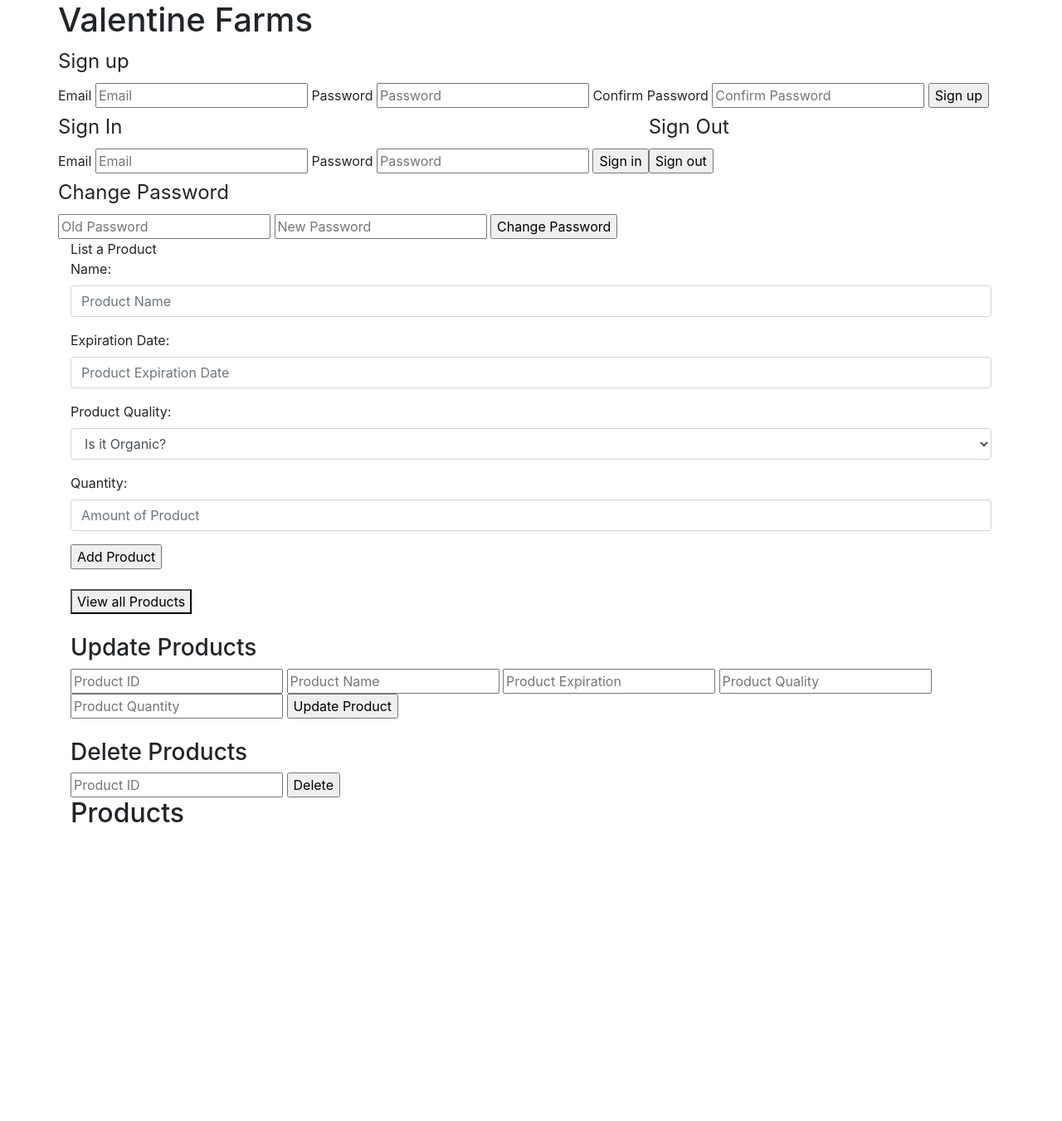
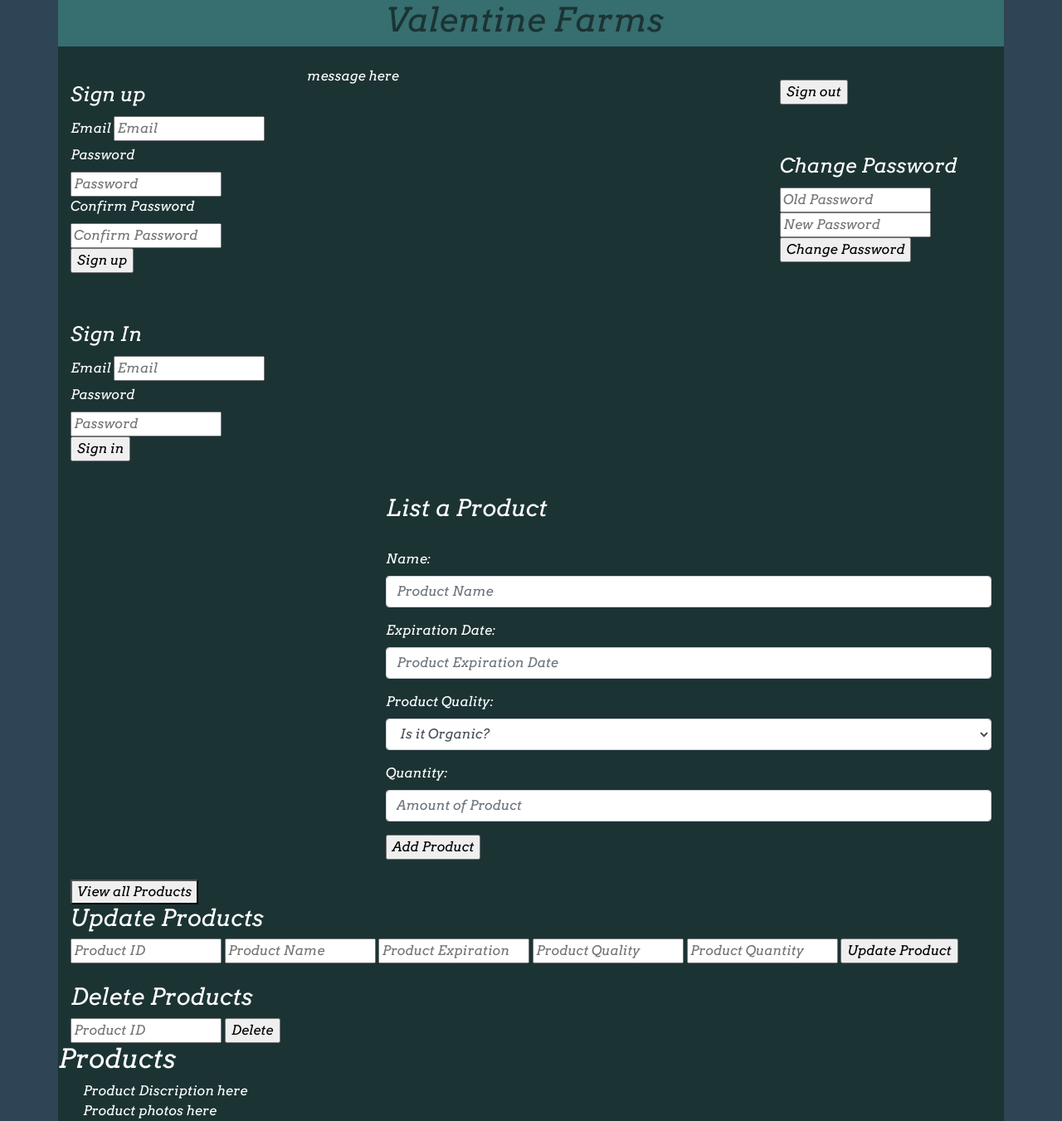
Before and after one commit to Shurukian/Valentine-Farms-client, a website built with webpack: page index.html in a window 1280 px wide. Shown: the whole page at 83% size. Before the commit the page ends 1008 px from the top, so only its background shows below. Built offline with nearby package versions, Linux system fonts and the light colour scheme.

Commit message:
Styling edits
Began making styling edits with bootstrap.
Organized the page into rows and columns, preparing for adding modals
and buttons.

Unknown edit made to api.js

```diff
--- a/assets/scripts/products/api.js
+++ b/assets/scripts/products/api.js
@@ -38,6 +38,7 @@ const updateProducts = formData => {
   })
 }
 
+// Destroy an existing product
 const deleteProducts = formData => {
   return $.ajax({
     url: config.apiUrl + '/products/' + formData.product.id,
--- a/assets/styles/index.scss
+++ b/assets/styles/index.scss
@@ -1 +1,15 @@
 @import '~bootstrap/scss/bootstrap';
+
+body {
+  font-family: 'Arvo', serif;
+  background-color: #2F4454;
+  color: white;
+}
+
+.container {
+  background-color: #1C3334;
+}
+.header-container {
+  background-color: #376E6F;
+  color: #1C3334;
+}
--- a/index.html
+++ b/index.html
@@ -1,8 +1,9 @@
 <!DOCTYPE html>
 <html>
     <head>
-      <title>Example</title>
+      <title>Valentine Farms</title>
       <meta name="viewport" content="width=device-width, initial-scale=1">
+      <link href="https://fonts.googleapis.com/css2?family=Arvo:ital@1&display=swap" rel="stylesheet">
 
       <!-- Do not add `link` tags-->
       <link rel="shortcut icon" type="image/x-icon" href="favicon.ico">
@@ -13,9 +14,16 @@
     </head>
     <body>
       <header class="container">
-        <section class="row">
+        <div class="row header-container">
+          <div class="col-md-4"></div>
+            <div class="col-md-4">
               <h1>Valentine Farms</h1>
+            </div>
+          <div class="col-md-4"></div>
+        </div>
           <br>
+        <div class="row">
+          <div class="col-md-3">
             <p>
               <form id="sign-up-form">
                <legend>Sign up</legend>
@@ -39,10 +47,11 @@
                   <input type="submit" value="Sign in" />
               </form>
             </p>
-            <br>
+          </div>
+          <div class="col-md-6 message">message here</div>
+          <div class="col-md-3">
             <p>
               <form id="sign-out-form">
-                <legend>Sign Out</legend>
                 <input type="submit" value="Sign out" />
               </form>
             </p>
@@ -55,31 +64,29 @@
                 <input type="submit" value="Change Password" />
               </form>
             </p>
-          </section>
-          <div>List a Product</div>
-
-          <section>
+          </div>
+        </div>
+        <br>
+        <div class="row">
+            <!-- <section> -->
+            <div class="col-md-4"></div>
+              <div class="col-md-8">
+                <h3>List a Product</h3>
+                <br>
                 <form id="create-form-group">
                     <!-- this is a text box for the name of the product to be listed -->
                   <div class="form-group">
                     <label for="name">Name:</label>
                     <input type="text" name="product[name]"class="form-control" id="product-name" placeholder="Product Name">
                   </div>
-                <!-- this is a drop down for the expiration date for the product -->
-                <!-- https://mdbootstrap.com/docs/jquery/forms/date-picker/ -->
-                <!-- <div id="date-picker-example" class="md-form md-outline input-with-post-icon datepicker">
-                <input placeholder="Select date" type="text" id="example" class="form-control">
-                <label for="example">Try me...</label>
-                <i class="fas fa-calendar input-prefix" tabindex=0></i>
-              </div> -->
                   <div class="form-group">
                     <label for="expiration">Expiration Date:</label>
                     <input type="text" name="product[expiration]"class="form-control" id="product-expiration" placeholder="Product Expiration Date">
                   </div>
-                <!-- boolean for responding whether a product is organic or not -->
+                    <!-- responding whether a product is organic or not -->
                   <div class="form-group">
                     <label for="quality">Product Quality:</label>
-                <select class="form-control" type="text" name="product[isOrganic]"id="product-quality" placeholder="Is it Organic?">
+                    <select class="form-control" type="text" name="product[isOrganic]" id="product-quality" placeholder="Is it Organic?">
                       <option>Is it Organic?</option>
                       <option>Yes</option>
                       <option>No</option>
@@ -94,9 +101,14 @@
                   <input type="submit" value="Add Product">
                   </div>
                 </form>
+                </div>
+
+                <br>
+
+                <div class="col-md-12">
                 <br>
                   <button id="get-products">View all Products</button>
-          </section>
+
                 <br>
                 <h3>Update Products</h3>
                 <form id="update-products">
@@ -113,8 +125,13 @@
                   <input required type="text" name="product[id]" placeholder="Product ID" />
                   <input type="submit" value="Delete" />
                 </form>
-          <div id="display-products">
+              </div>
+            <!-- </section> -->
           <h2>Products</h2>
+            <br>
+        </div class="row">
+            <div class="col-md-8" id="display-products">Product Discription here</div>
+            <div class="col-md-4">Product photos here</div>
         </div>
       </header>
     </body>
```
Lines whose indentation alone changed are shown as unchanged.
